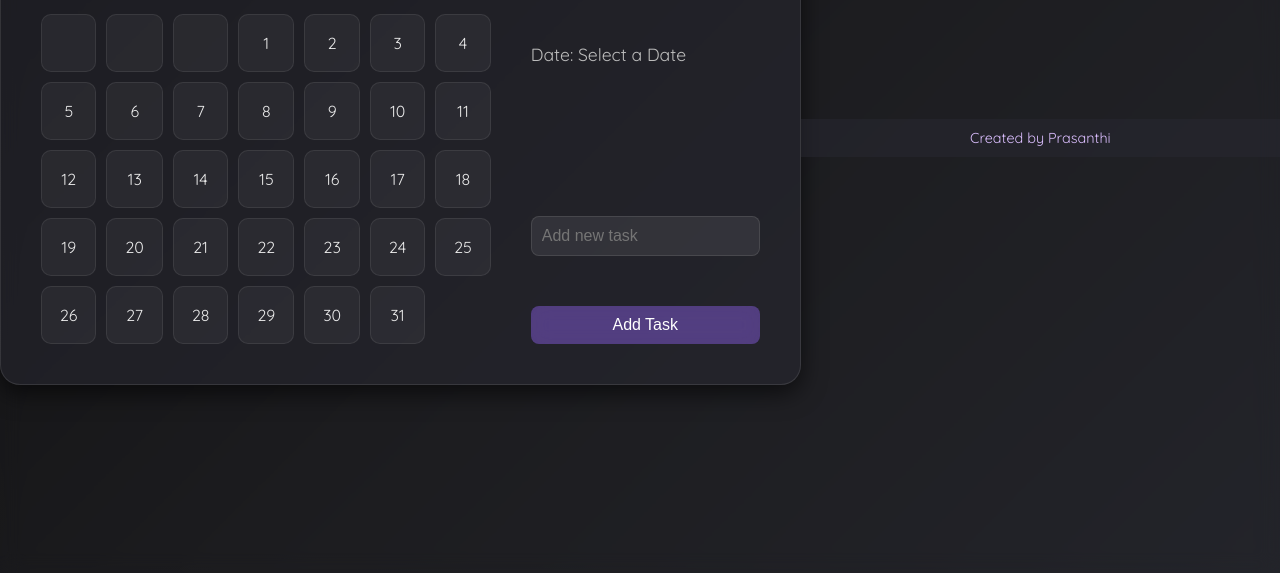
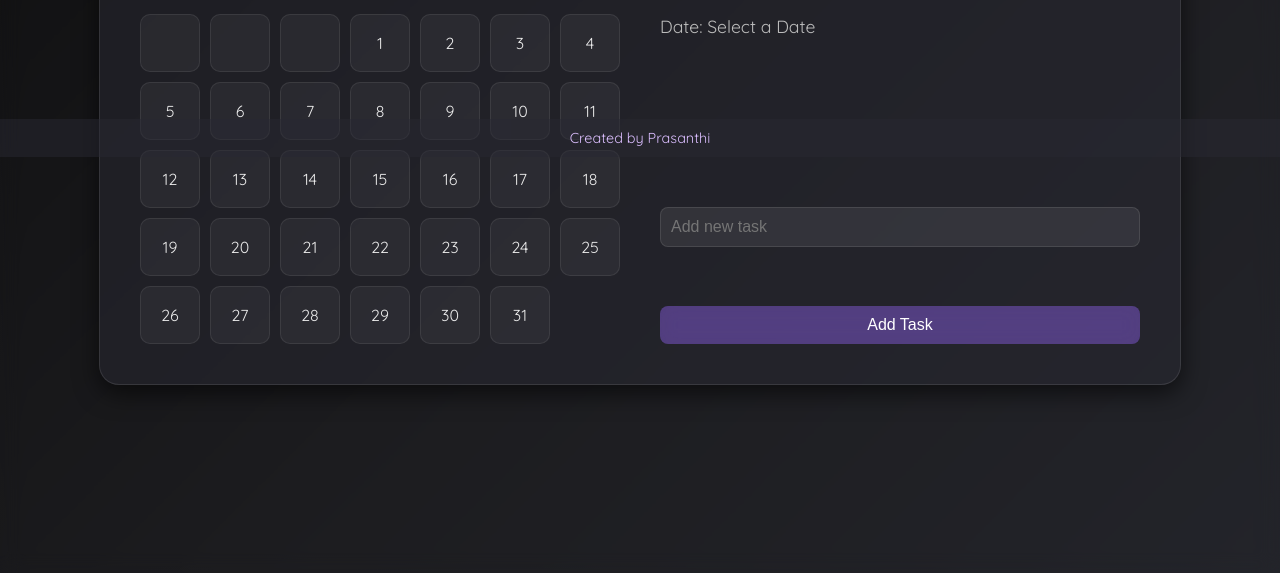
Before and after one commit to prasanthirapuru/to-do-list, a plain HTML site: page index.html in a window 1280 px wide. Shown: the part 277-850 px from the top of the page. Drawn offline with nearby package versions, Linux system fonts and the light colour scheme.

Commit message:
Change position from relative to fixed in styles.css
Signed-off-by: prasanthirapuru <prasanthirapuru91@gmail.com>

```diff
--- a/styles.css
+++ b/styles.css
@@ -229,7 +229,7 @@ body {
   margin-top: 30px;
   font-family: 'Quicksand', sans-serif;
   font-size: 0.9rem;
-  position: relative; /* changed from fixed to relative */
-  background: rgba(40, 40, 50, 0.5); /* matches your board theme */
+  position: fixed;
+  background: rgba(40, 40, 50, 0.5);
   padding: 10px 0;
 }
```
